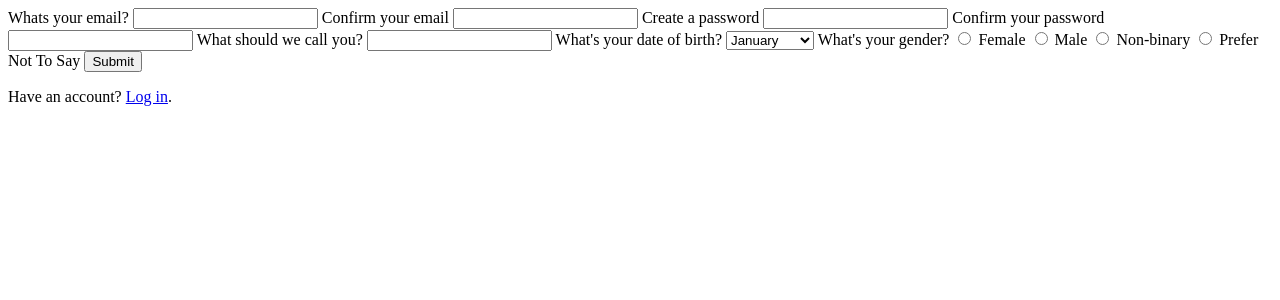
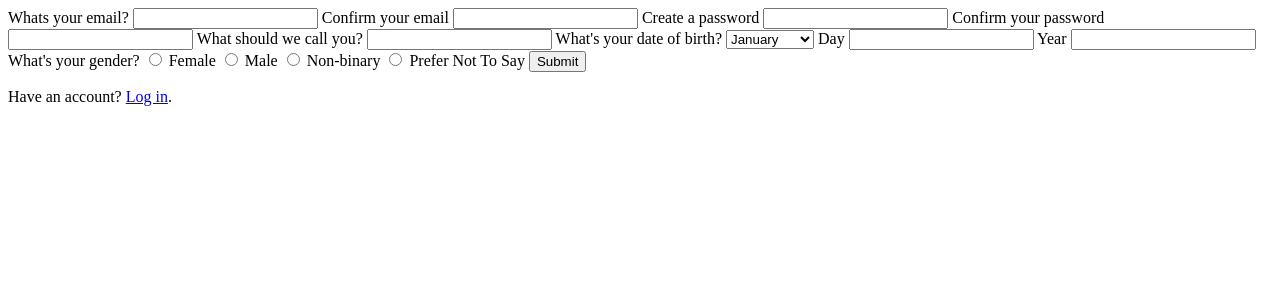
Before and after one commit to andersonnatasha/Book-App, a Python web app: template templates/sign_up.html in a window 1280 px wide. Shown: the top 300 px of the page. Run offline with Jinja, Linux system fonts and the light colour scheme; the template is opened without the code that fills it, so the values that code supplies are empty.

Commit message:
update sign-in page

```diff
--- a/templates/sign_up.html
+++ b/templates/sign_up.html
@@ -35,6 +35,12 @@
     <option value="december">December</option>
   </select>
 
+  <label>Day</label>
+  <input type="text" name="birth-day" required>
+
+  <label>Year</label>
+  <input type="text" name="birth-year" required>
+
   <label>What's your gender?</label>
 
     <input type="radio" name="gender" value="female">
```
